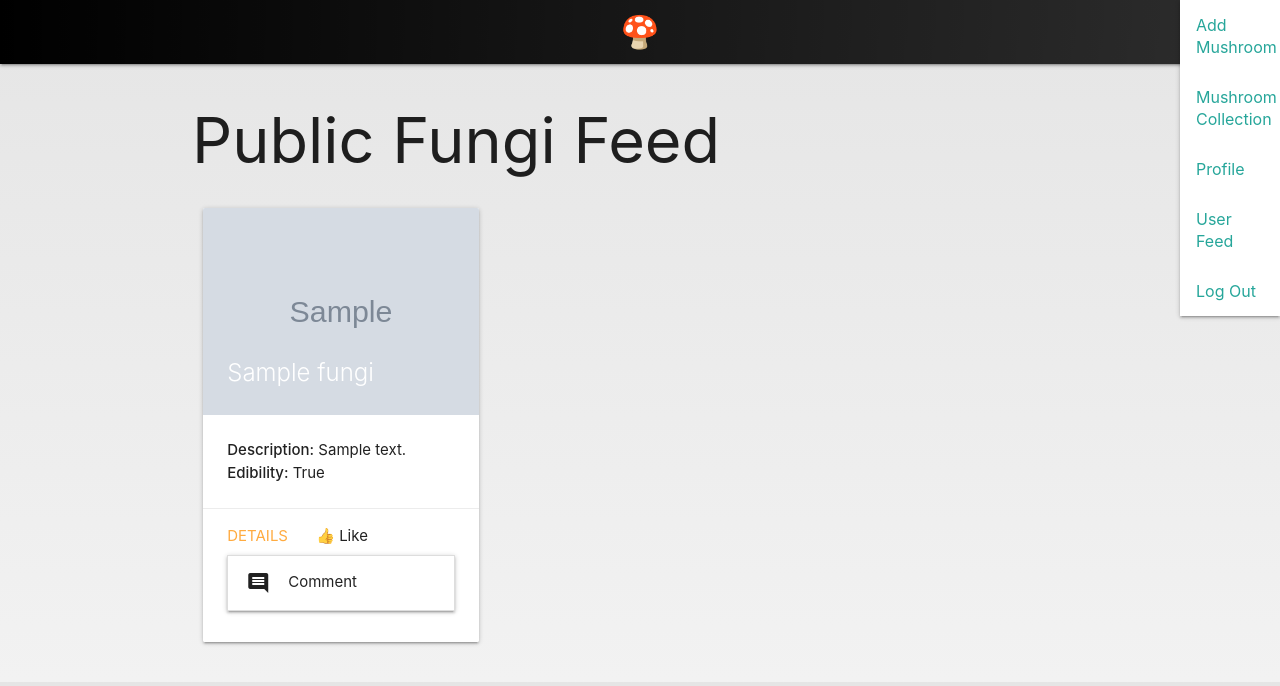
After one commit to LeeLoo3434/FungiCollector, a Django app: page /userfeed/ in a window 1280 px wide, after a click on "Menu". The commit adds this page. Shown: the top 686 px of the page. Run offline with Django 4.2, Linux system fonts and the light colour scheme; a user stored in the database is signed in; tables that the repository leaves empty hold one stand-in row (values such as "Sample post"); grey boxes marked "Sample" are stand-in pictures.

Commit message:
added profile page and userfeed

```diff
--- a/main_app/templates/base.html
+++ b/main_app/templates/base.html
@@ -46,6 +46,8 @@
                     {% if user.is_authenticated %}
                         <li><a href="{% url 'fungi_create' %}">Add Mushroom</a></li>
                         <li><a href="{% url 'index' %}">Mushroom Collection</a></li>
+                        <li><a href="{% url 'profile_page' user.id %}">Profile</a></li>
+                        <li><a href="{% url 'user_feed' %}">User Feed</a></li>
                         <li><a href="{% url 'logout' %}">Log Out</a></li>
                     {% else %}
                         <li><a href="{% url 'signup' %}">Sign Up</a></li>
@@ -61,6 +63,8 @@
             {% if user.is_authenticated %}
                 <li><a href="{% url 'fungi_create' %}">Add A Mushroom</a></li>
                 <li><a href="{% url 'index' %}">View Mushrooms</a></li>
+                <li><a href="{% url 'profile_page' user.id %}">Profile</a></li>
+                <li><a href="{% url 'user_feed' %}">User Feed</a></li>
                 <li><a href="{% url 'logout' %}">Log Out</a></li>
             {% else %}
                 <li><a href="{% url 'signup' %}">Sign Up</a></li>
--- /dev/null
+++ b/main_app/templates/public_feed.html
@@ -0,0 +1,89 @@
+{% extends 'base.html' %}
+
+{% block content %}
+
+<style>
+    /* Existing styles */
+    .fungi-card {
+        margin-bottom: 20px;
+    }
+
+    .like-btn {
+        cursor: pointer;
+    }
+
+    /* Added style for collapsible comments */
+    .collapsible-body {
+        padding: 10px;
+    }
+
+    .comment-user {
+        font-weight: bold;
+        margin-right: 5px;
+    }
+
+</style>
+
+<h1>Public Fungi Feed</h1>
+
+<div class="row">
+    {% for fungi in fungi_list %}
+    <div class="col s12 m6 l4">
+        <div class="card fungi-card">
+            <div class="card-image">
+                {% if fungi.photo %}
+                <img src="{{ fungi.photo.url }}" alt="{{ fungi.name }}">
+                {% else %}
+                <img src="#" alt="Default fungi image"> <!-- You can provide a default image URL here -->
+                {% endif %}
+                <span class="card-title">{{ fungi.name }}</span>
+            </div>
+            <div class="card-content">
+                <p><strong>Description:</strong> {{ fungi.description }}</p>
+                <p><strong>Edibility:</strong> {{ fungi.edibility }}</p>
+                <!-- Add more fungi details here as needed -->
+            </div>
+            <div class="card-action">
+                <a href="{% url 'fungi_detail' fungi.id %}">Details</a>
+                <!-- Conditional display for interaction based on friendship -->
+                {% if can_interact|default:fungi.id %}
+                <span class="like-btn" onclick="likeFungi({{ fungi.id }})">👍 Like</span>
+                <!-- Collapsible comments section using Materialize -->
+                {% if fungi.comment_set.all %}
+                <ul class="collapsible">
+                    {% for comment in fungi.comment_set.all %}
+                    <li>
+                        <div class="collapsible-header"><i class="material-icons">comment</i>Comment</div>
+                        <div class="collapsible-body">
+                            <span class="comment-user">{{ comment.user.username }}:</span>{{ comment.content }}
+                        </div>
+                    </li>
+                    {% endfor %}
+                </ul>
+                {% endif %}
+                {% endif %}
+            </div>
+        </div>
+    </div>
+    {% empty %}
+    <div class="col s12">
+        <p>No public fungi posts available at the moment.</p>
+    </div>
+    {% endfor %}
+</div>
+
+<!-- Add JavaScript logic for liking a fungi. This is just a simple representation. Ideally, it should be handled more robustly, maybe with Django AJAX calls. -->
+<script>
+    function likeFungi(fungiId) {
+        // Logic to handle liking a fungi post.
+        alert(`Liked fungi with ID: ${fungiId}`);
+    }
+
+    // Initialize Materialize collapsible
+    document.addEventListener('DOMContentLoaded', function() {
+        var elems = document.querySelectorAll('.collapsible');
+        var instances = M.Collapsible.init(elems);
+    });
+</script>
+
+{% endblock %}
--- a/main_app/urls.py
+++ b/main_app/urls.py
@@ -13,6 +13,8 @@ urlpatterns = [
     path('fungi/<int:pk>/delete/', views.FungiDelete.as_view(), name='fungi_delete'),
     path('about/', views.about, name='about'),
     path('accounts/signup/', views.signup, name='signup'),
+    path('profile/<int:user_id>/', views.profile_page, name='profile_page'),  # New URL for profile_page
+    path('userfeed/', views.UserFeed.as_view(), name='user_feed'),  # New URL for UserFeed
 
     # Comment related URLs
     path('fungi/<int:fungi_id>/comment/create/', views.CommentCreate.as_view(), name='comment_create'),  # Updated this line
--- a/main_app/views.py
+++ b/main_app/views.py
@@ -2,6 +2,7 @@ from django.shortcuts import render, redirect
 from django.views.generic.edit import CreateView, UpdateView, DeleteView
 from django.views.generic import ListView, DetailView
 from .models import Fungi, Comment
+from userprofile.models import UserProfile, Like  # <-- Adjusted import
 from django.contrib.auth import login
 from django.contrib.auth.forms import UserCreationForm
 from django.contrib.auth.decorators import login_required
@@ -10,6 +11,9 @@ from django.urls import reverse_lazy
 from django.contrib import messages
 from django.urls import reverse
 from django.http import HttpResponseRedirect
+from .forms import UserProfileForm
+from django.contrib.auth.models import User
+
 def home(request):
     return render(request,'home.html')
 
@@ -31,7 +35,7 @@ class FungiCreate(LoginRequiredMixin, CreateView):
 class FungiUpdate(LoginRequiredMixin, UpdateView):
     model = Fungi
     fields = ['name', 'description', 'preferred_environment',
-            'edibility', 'date_collected', 'identified', 'photo''is_public']
+            'edibility', 'date_collected', 'identified', 'photo','is_public']
 
     def get_success_url(self):
         return reverse_lazy('fungi_detail', kwargs={'pk': self.object.pk})
@@ -102,16 +106,61 @@ class CommentDelete(LoginRequiredMixin, DeleteView):
         context['fungi'] = self.object.fungi  # Add the related fungi instance to the context
         return context
 
+def profile_page(request, user_id):
+    user = User.objects.get(pk=user_id)
+    user_profile, created = UserProfile.objects.get_or_create(user=user)
+
+    if request.method == 'POST':
+        form = UserProfileForm(request.POST, request.FILES, instance=user_profile)
+        if form.is_valid():
+            form.save()
+            messages.success(request, "Profile updated successfully!")
+            return redirect('profile_page', user_id=user.id)
+    else:
+        form = UserProfileForm(instance=user_profile)
+
+    context = {
+        'user_profile': user_profile,
+        'profile_form': form
+    }
+    return render(request, 'profile_page.html', context)
+class UserFeed(ListView):
+    model = Fungi
+    template_name = 'public_feed.html'
+
+    def get_queryset(self):
+        return Fungi.objects.filter(is_public=True)
+
+    def get_context_data(self, **kwargs):
+        context = super().get_context_data(**kwargs)
+
+        try:
+            user_profile = UserProfile.objects.get(user=self.request.user)
+        except UserProfile.DoesNotExist:
+            user_profile = None
+
+        # Add a dictionary to the context indicating which posts the user can interact with
+        # This is based on whether the user and the post's user are friends
+        can_interact = {}
+        for fungi in context['fungi_list']:
+            try:
+                fungi_owner_profile = UserProfile.objects.get(user=fungi.user)
+                can_interact[fungi.id] = user_profile.are_friends(fungi_owner_profile) if user_profile else False
+            except UserProfile.DoesNotExist:
+                can_interact[fungi.id] = False
+
+        context['can_interact'] = can_interact
+        return context
+
 def signup(request):
     if request.method == 'POST':
         form = UserCreationForm(request.POST)
         if form.is_valid():
             user = form.save()
             login(request, user)
-            return redirect('/')
+            return redirect('profile_page', user_id=user.id)  # Redirecting to the profile_page
         else:
             messages.error(request, 'Invalid sign up - try again')
     else:
         form = UserCreationForm()
-
     return render(request, 'registration/signup.html', {'form': form})
--- a/userprofile/models.py
+++ b/userprofile/models.py
@@ -1,6 +1,8 @@
 from django.db import models
 from django.contrib.auth.models import User
-from main_app.models import Fungi
+from django.db.models.signals import post_save
+from django.dispatch import receiver
+from main_app.models import Fungi  # Ensure that this import doesn't cause circular dependency
 
 class UserProfile(models.Model):
     user = models.OneToOneField(User, on_delete=models.CASCADE)
@@ -8,6 +10,9 @@ class UserProfile(models.Model):
     bio = models.TextField(blank=True)
     location = models.CharField(max_length=100, blank=True)
     friends = models.ManyToManyField('self', blank=True)
+
+    def are_friends(self, another_user_profile):
+        return another_user_profile in self.friends.all()
 
     def __str__(self):
         return self.user.username
@@ -22,3 +27,12 @@ class Like(models.Model):
 
     def __str__(self):
         return f'{self.user.username} liked {self.fungi.name}'
+
+@receiver(post_save, sender=User)
+def create_user_profile(sender, instance, created, **kwargs):
+    if created:
+        UserProfile.objects.create(user=instance)
+
+@receiver(post_save, sender=User)
+def save_user_profile(sender, instance, **kwargs):
+    instance.userprofile.save()
```
Also changed, not shown: main_app/forms.py (added, +8 -0 lines), main_app/templates/profile_page.html (added, +69 -0 lines), main_app/templates/main_app/profile_page.html (deleted), main_app/templates/main_app/public_feed.html (deleted).
